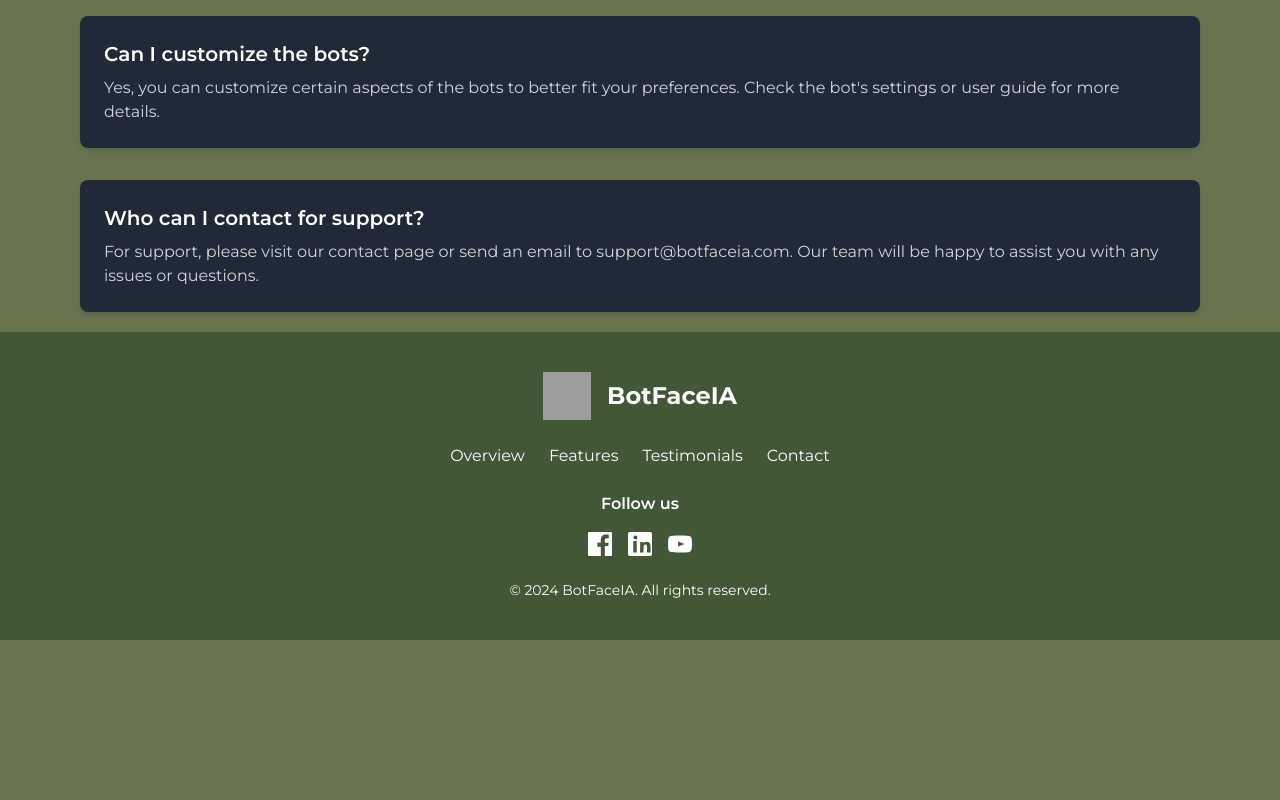
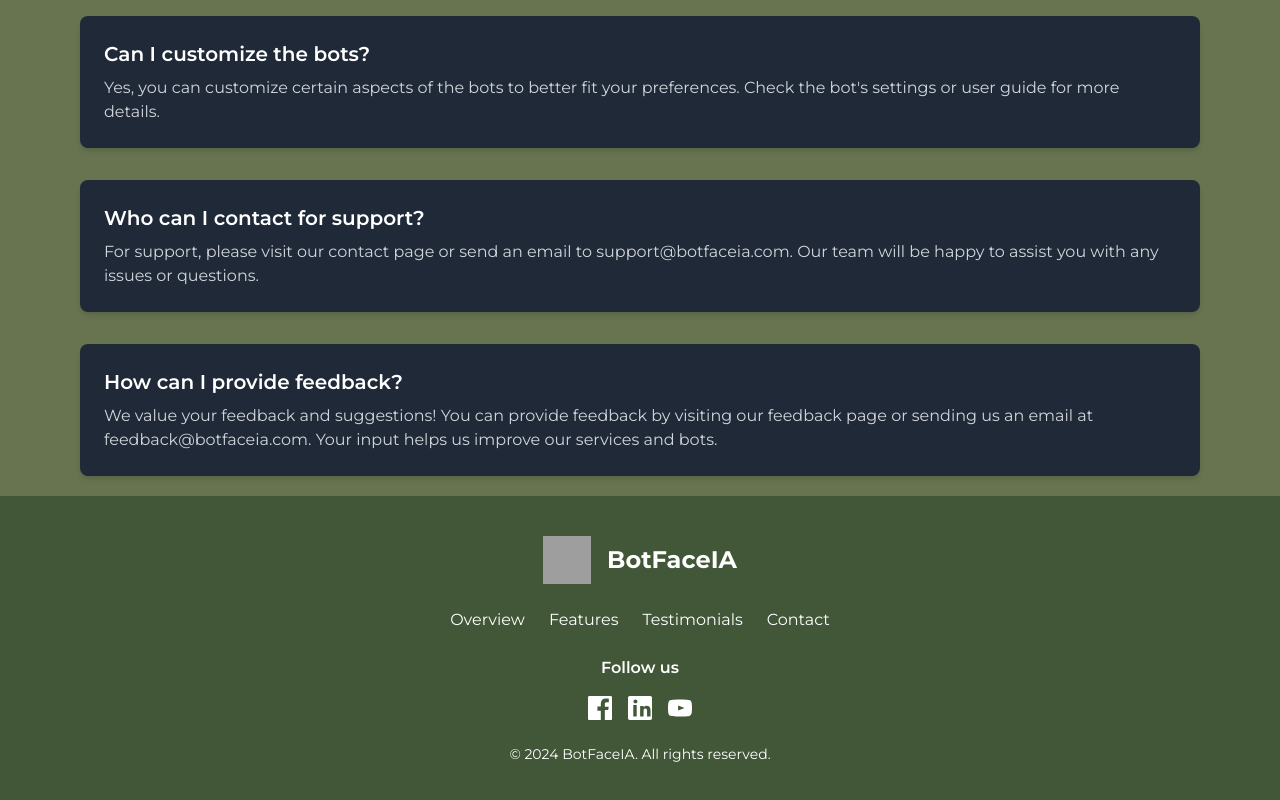
Before and after one commit to Cde571/food-emotions, an Astro site: page / in a window 1280 px wide. Shown: the part 3784-4584 px from the top of the page. Before the commit the page ends 4424 px from the top, so only its background shows below. Built offline with nearby package versions, Linux system fonts and the light colour scheme; Astro itself is replaced by a stand-in of ours; grey boxes are pictures that could not be loaded.

Commit message:
Nueva FQA

```diff
--- a/src/components/Bento.astro
+++ b/src/components/Bento.astro
@@ -158,5 +158,13 @@ import BentoItem from "./BentoItem.astro"
         </p>
       </div>
 
+      <!-- FAQ Item 5 -->
+      <div class="bg-gray-800 rounded-lg shadow-md p-6">
+        <h2 class="text-xl font-semibold text-[#ffffff]">How can I provide feedback?</h2>
+        <p class="text-gray-300 mt-2">
+          We value your feedback and suggestions! You can provide feedback by visiting our feedback page or sending us an email at feedback@botfaceia.com. Your input helps us improve our services and bots.
+        </p>
+      </div>
+
     </div>
 </section>
```
